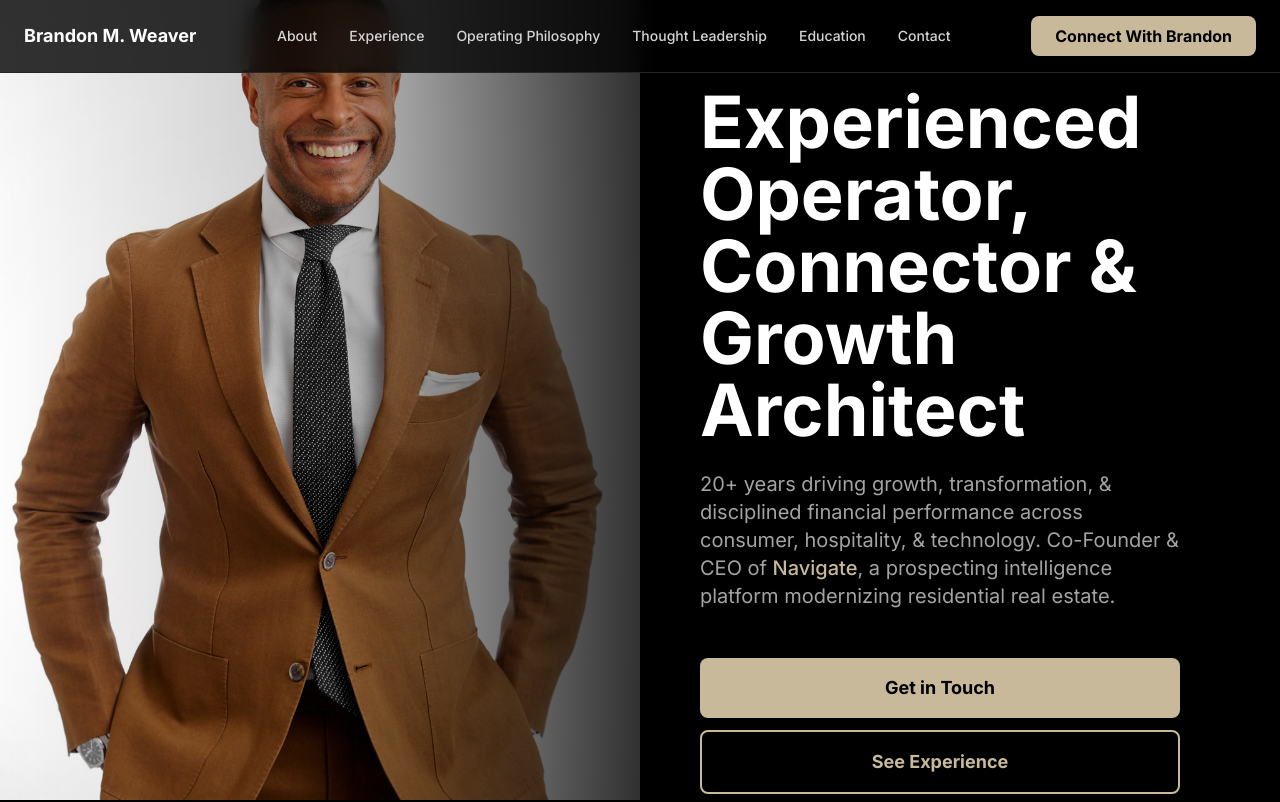
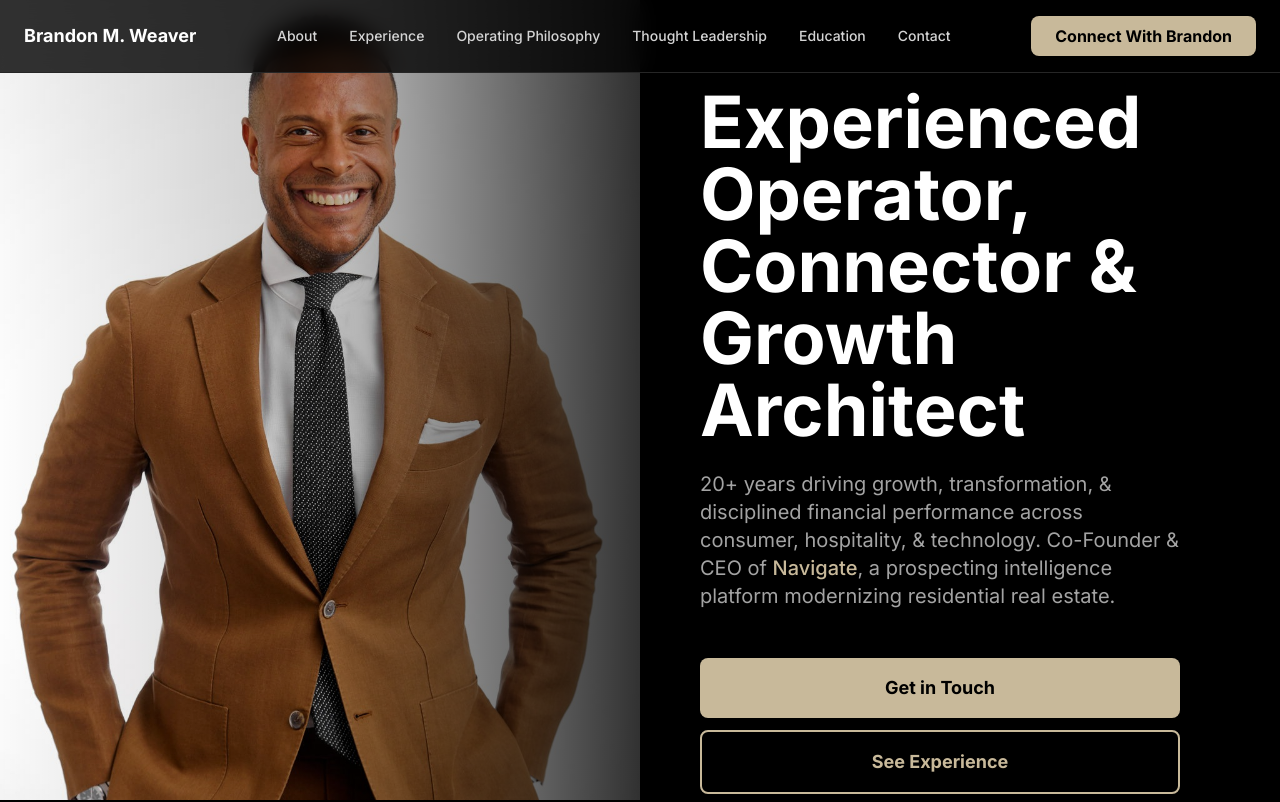
Before and after one commit to letsnavigatebmw/brandonmweaver, a React (Vite) app: page / in a window 1280 px wide. Shown: the top 802 px of the page. Built offline with nearby package versions, Linux system fonts and the light colour scheme.

Commit message:
Fix hero image to show face/eyes instead of just body

```diff
--- a/src/index.css
+++ b/src/index.css
@@ -32,7 +32,7 @@ body {
   width: 50%;
   height: 100%;
   object-fit: cover;
-  object-position: center 40%;
+  object-position: center 10%;
   z-index: 10;
   display: block;
   background-color: #1a1a1a;
```
